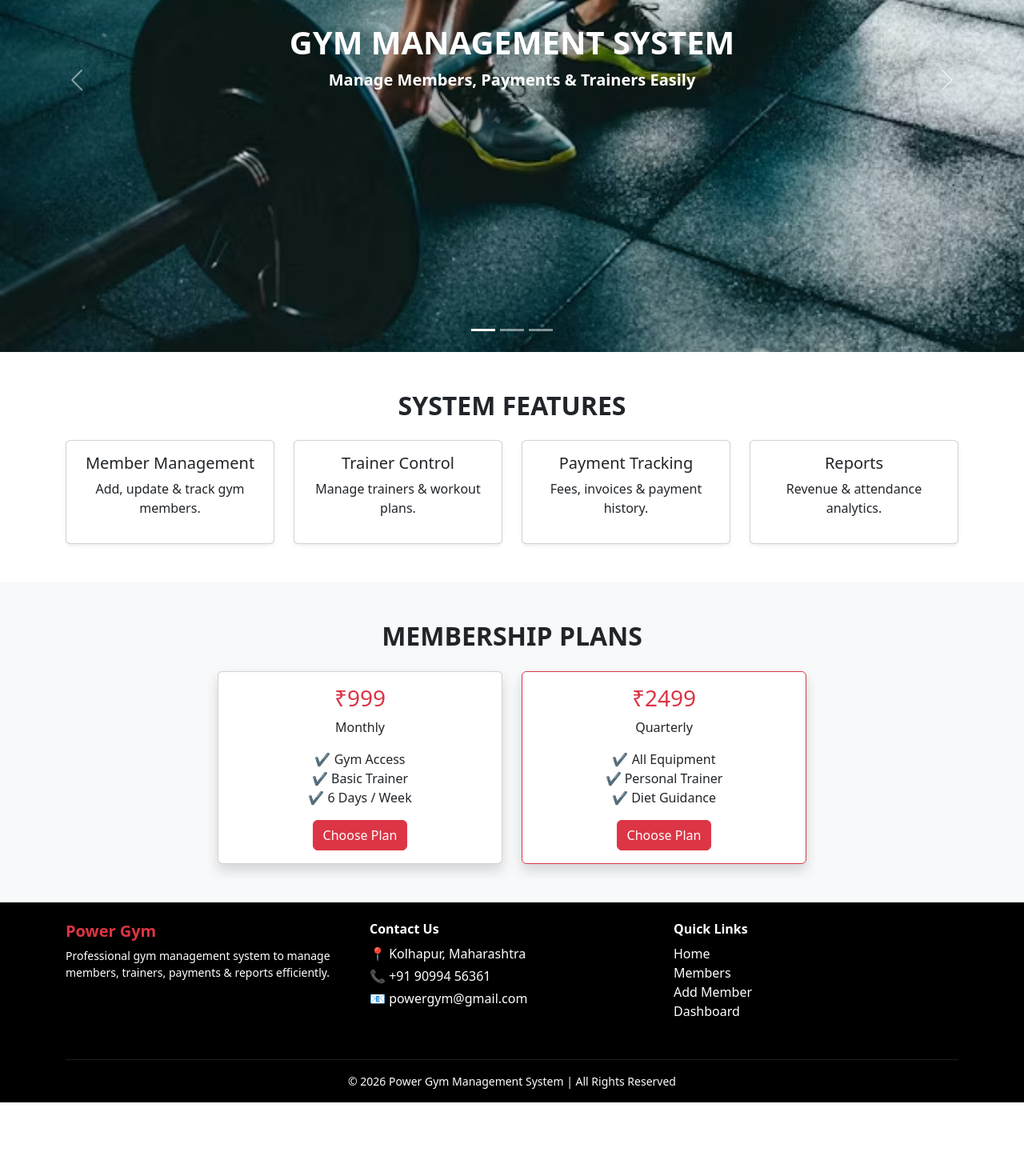
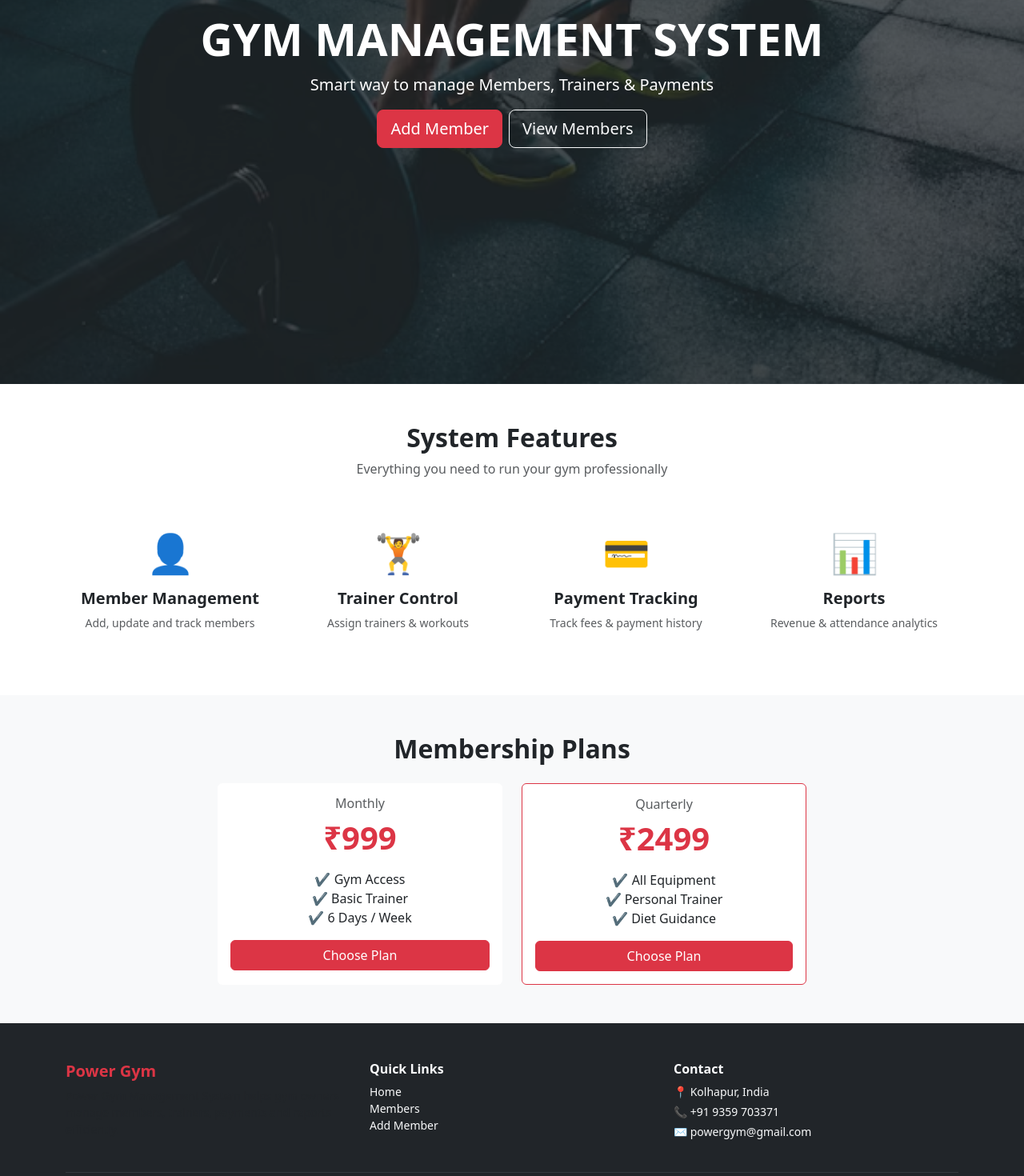
Before and after one commit to rahullokhande-2002/Power_GYM_1, a React app in the folder frontEnd/: page / in a window 1280 px wide. Shown: the part 240-1710 px from the top of the page at 80% size. Before the commit the page ends 1618 px from the top, so only its background shows below. Built offline with nearby package versions, Linux system fonts and the light colour scheme; the HTML template or start-up script is replaced by a standard one.

Commit message:
workout pdf added

```diff
--- /dev/null
+++ b/frontEnd/src/components/Home.css
@@ -0,0 +1,54 @@
+/* ===== FEATURE CARD HOVER ===== */
+.feature-card {
+  transition: all 0.4s ease;
+  cursor: pointer;
+}
+
+.feature-card:hover {
+  transform: translateY(-10px);
+  box-shadow: 0 15px 35px rgba(0, 0, 0, 0.15);
+}
+
+.feature-card .icon {
+  transition: transform 0.4s ease;
+}
+
+.feature-card:hover .icon {
+  transform: scale(1.2);
+}
+
+/* ===== PRICING CARD HOVER ===== */
+.pricing-card {
+  transition: all 0.4s ease;
+}
+
+.pricing-card:hover {
+  transform: scale(1.05);
+  box-shadow: 0 20px 40px rgba(220, 53, 69, 0.3);
+}
+
+/* ===== BUTTON ANIMATION ===== */
+.animated-btn {
+  transition: all 0.3s ease;
+}
+
+.animated-btn:hover {
+  transform: translateY(-2px);
+  box-shadow: 0 8px 20px rgba(220, 53, 69, 0.4);
+}
+
+/* ===== HERO TEXT ANIMATION ===== */
+.carousel-caption {
+  animation: fadeUp 1.2s ease;
+}
+
+@keyframes fadeUp {
+  from {
+    opacity: 0;
+    transform: translateY(40px);
+  }
+  to {
+    opacity: 1;
+    transform: translateY(0);
+  }
+}
--- a/frontEnd/src/components/Home.jsx
+++ b/frontEnd/src/components/Home.jsx
@@ -1,143 +1,109 @@
 import React from "react";
+import "./Home.css";
 
 const Home = () => {
   return (
     <>
-      {/* CAROUSEL */}
-      <div
-        id="gymCarousel"
-        className="carousel slide"
-        data-bs-ride="carousel"
-      >
-        <div className="carousel-indicators">
-          <button
-            type="button"
-            data-bs-target="#gymCarousel"
-            data-bs-slide-to="0"
-            className="active"
-          ></button>
-          <button
-            type="button"
-            data-bs-target="#gymCarousel"
-            data-bs-slide-to="1"
-          ></button>
-          <button
-            type="button"
-            data-bs-target="#gymCarousel"
-            data-bs-slide-to="2"
-          ></button>
-        </div>
-
+      {/* ===== HERO ===== */}
+      <div className="carousel slide">
         <div className="carousel-inner">
-          {/* Slide 1 */}
-          <div className="carousel-item active">
+          <div className="carousel-item active position-relative">
             <img
               src="./p2.avif"
               className="d-block w-100"
               alt="Gym"
-              style={{ height: "85vh", objectFit: "cover" }}
+              style={{ height: "90vh", objectFit: "cover" }}
             />
-            <div className="carousel-caption d-flex flex-column justify-content-center h-100">
-              <h1 className="fw-bold" style={{color:"white"}}>GYM MANAGEMENT SYSTEM</h1>
-              <p className="lead fw-bold" style={{color:"white"}}>
-                Manage Members, Payments & Trainers Easily
+
+            <div className="position-absolute top-0 start-0 w-100 h-100 bg-dark opacity-75"></div>
+
+            <div className="carousel-caption d-flex flex-column justify-content-center h-100 text-center">
+              <h1 className="fw-bold display-4">GYM MANAGEMENT SYSTEM</h1>
+              <p className="lead">
+                Smart way to manage Members, Trainers & Payments
               </p>
-
+              <div>
+                <a
+                  href="/addMembers"
+                  className="btn btn-danger btn-lg me-2 animated-btn"
+                >
+                  Add Member
+                </a>
+                <a
+                  href="/member"
+                  className="btn btn-outline-light btn-lg animated-btn"
+                >
+                  View Members
+                </a>
+              </div>
+            </div>
+          </div>
         </div>
       </div>
 
-          {/* Slide 2 */}
-          <div className="carousel-item">
-            <img
-              src="https://images.unsplash.com/photo-1558611848-73f7eb4001a1"
-              className="d-block w-100"
-              alt="Workout"
-              style={{ height: "85vh", objectFit: "cover" }}
-            />
-            <div className="carousel-caption">
-              <h1 className="fw-bold">POWER YOUR FITNESS BUSINESS</h1>
-              <p>Track members & revenue in real time</p>
+      {/* ===== FEATURES ===== */}
+      <section className="container py-5">
+        <div className="text-center mb-5">
+          <h2 className="fw-bold">System Features</h2>
+          <p className="text-muted">
+            Everything you need to run your gym professionally
+          </p>
         </div>
-          </div>
-
-          {/* Slide 3 */}
-
-        </div>
-
-        {/* Controls */}
-        <button
-          className="carousel-control-prev"
-          type="button"
-          data-bs-target="#gymCarousel"
-          data-bs-slide="prev"
-        >
-          <span className="carousel-control-prev-icon"></span>
-        </button>
-        <button
-          className="carousel-control-next"
-          type="button"
-          data-bs-target="#gymCarousel"
-          data-bs-slide="next"
-        >
-          <span className="carousel-control-next-icon"></span>
-        </button>
-      </div>
-
-      {/* FEATURES */}
-      <section className="container py-5 text-center">
-        <h2 className="fw-bold mb-4">SYSTEM FEATURES</h2>
 
         <div className="row g-4">
           {[
-            ["Member Management", "Add, update & track gym members."],
-            ["Trainer Control", "Manage trainers & workout plans."],
-            ["Payment Tracking", "Fees, invoices & payment history."],
-            ["Reports", "Revenue & attendance analytics."],
-          ].map((item, index) => (
-            <div className="col-md-3" key={index}>
-              <div className="card h-100 shadow-sm">
-                <div className="card-body">
-                  <h5>{item[0]}</h5>
-                  <p>{item[1]}</p>
-                </div>
+            ["👤", "Member Management", "Add, update and track members"],
+            ["🏋️", "Trainer Control", "Assign trainers & workouts"],
+            ["💳", "Payment Tracking", "Track fees & payment history"],
+            ["📊", "Reports", "Revenue & attendance analytics"],
+          ].map((item, i) => (
+            <div className="col-md-3" key={i}>
+              <div className="card feature-card h-100 border-0 text-center p-3">
+                <div className="display-5 mb-3 icon">{item[0]}</div>
+                <h5 className="fw-bold">{item[1]}</h5>
+                <p className="text-muted small">{item[2]}</p>
               </div>
             </div>
           ))}
         </div>
       </section>
 
-      {/* PLANS */}
+      {/* ===== PRICING ===== */}
       <section className="bg-light py-5">
         <div className="container text-center">
-          <h2 className="fw-bold mb-4">MEMBERSHIP PLANS</h2>
+          <h2 className="fw-bold mb-4">Membership Plans</h2>
 
           <div className="row g-4 justify-content-center">
             <div className="col-md-4">
-              <div className="card h-100 shadow">
+              <div className="card pricing-card h-100 border-0">
                 <div className="card-body">
-                  <h3 className="text-danger">₹999</h3>
-                  <p>Monthly</p>
-                  <ul className="list-unstyled">
+                  <h6 className="text-muted">Monthly</h6>
+                  <h1 className="fw-bold text-danger">₹999</h1>
+                  <ul className="list-unstyled my-3">
                     <li>✔ Gym Access</li>
                     <li>✔ Basic Trainer</li>
                     <li>✔ 6 Days / Week</li>
                   </ul>
-                  <button className="btn btn-danger">Choose Plan</button>
+                  <button className="btn btn-danger w-100 animated-btn">
+                    Choose Plan
+                  </button>
                 </div>
               </div>
             </div>
 
             <div className="col-md-4">
-              <div className="card h-100 border-danger shadow">
+              <div className="card pricing-card h-100 border-danger">
                 <div className="card-body">
-                  <h3 className="text-danger">₹2499</h3>
-                  <p>Quarterly</p>
-                  <ul className="list-unstyled">
+                  <h6 className="text-muted">Quarterly</h6>
+                  <h1 className="fw-bold text-danger">₹2499</h1>
+                  <ul className="list-unstyled my-3">
                     <li>✔ All Equipment</li>
                     <li>✔ Personal Trainer</li>
                     <li>✔ Diet Guidance</li>
                   </ul>
-                  <button className="btn btn-danger">Choose Plan</button>
+                  <button className="btn btn-danger w-100 animated-btn">
+                    Choose Plan
+                  </button>
                 </div>
               </div>
             </div>
@@ -145,53 +111,45 @@ const Home = () => {
         </div>
       </section>
 
-
-
-      {/* FOOTER */}
-   <footer className="bg-black text-white pt-4">
+      {/* ===== FOOTER ===== */}
+      <footer className="bg-dark text-light pt-5">
         <div className="container">
-    <div className="row text-start">
-
-      {/* Gym Info */}
-      <div className="col-md-4 mb-3">
-        <h5 className="text-danger fw-bold">Power Gym</h5>
-        <p className="small">
-          Professional gym management system to manage members,
-          trainers, payments & reports efficiently.
+          <div className="row g-4">
+            {/* About */}
+            <div className="col-md-4">
+              <h5 className="fw-bold text-danger">Power Gym</h5>
+              <p className="small text-muted">
+                Power Gym Management System helps gym owners manage members,
+                trainers, payments and reports efficiently.
               </p>
             </div>
 
-      {/* Contact Info */}
-      <div className="col-md-4 mb-3">
-        <h6 className="fw-bold">Contact Us</h6>
-        <p className="mb-1">📍 Kolhapur, Maharashtra</p>
-        <p className="mb-1">📞 +91 90994 56361</p>
-        <p className="mb-1">📧 powergym@gmail.com</p>
-      </div>
-
             {/* Quick Links */}
-      <div className="col-md-4 mb-3">
+            <div className="col-md-4">
               <h6 className="fw-bold">Quick Links</h6>
-        <ul className="list-unstyled">
-          <li><a href="/" className="text-white text-decoration-none">Home</a></li>
-          <li><a href="/member" className="text-white text-decoration-none">Members</a></li>
-          <li><a href="/addMembers" className="text-white text-decoration-none">Add Member</a></li>
-          <li><a href="/test" className="text-white text-decoration-none">Dashboard</a></li>
+              <ul className="list-unstyled small">
+                <li><a href="/" className="text-decoration-none text-light">Home</a></li>
+                <li><a href="/member" className="text-decoration-none text-light">Members</a></li>
+                <li><a href="/addMembers" className="text-decoration-none text-light">Add Member</a></li>
               </ul>
             </div>
 
+            {/* Contact */}
+            <div className="col-md-4">
+              <h6 className="fw-bold">Contact</h6>
+              <p className="small mb-1">📍 Kolhapur, India</p>
+              <p className="small mb-1">📞 +91 9359 703371</p>
+              <p className="small">✉️ powergym@gmail.com</p>
+            </div>
           </div>
 
-    <hr className="border-secondary" />
+          <hr className="border-secondary mt-4" />
 
-    <div className="text-center pb-3">
-      <p className="mb-0 small">
-        © {new Date().getFullYear()} Power Gym Management System | All Rights Reserved
-      </p>
+          <div className="text-center pb-3 small">
+            © {new Date().getFullYear()} Power Gym. All Rights Reserved.
           </div>
         </div>
       </footer>
-
     </>
   );
 };
--- a/frontEnd/src/components/Navbar.jsx
+++ b/frontEnd/src/components/Navbar.jsx
@@ -31,7 +31,7 @@ const Navbar = () => {
             </li>
 
             <li className="nav-item">
-              <Link className="nav-link" to="/dashboard">Dashboard</Link>
+              <Link className="nav-link" to="/dashboard"></Link>
             </li>
 
             <li className="nav-item">
--- a/frontEnd/src/jsondata/db.json
+++ b/frontEnd/src/jsondata/db.json
@@ -54,15 +54,6 @@
   },
   "members": [
     {
-      "fullname": "Rahul shivaji lokhnade",
-      "age": "222",
-      "height": "",
-      "weight": "",
-      "city": "satara",
-      "mobilenumber": "9099456361",
-      "id": 3
-    },
-    {
       "fullname": "suyash",
       "age": "22",
       "height": "",
@@ -72,15 +63,15 @@
       "id": 4
     },
     {
-      "fullname": "new",
-      "age": "",
-      "height": "",
-      "weight": "23",
+      "fullname": "hemant",
+      "age": "22",
+      "height": "164",
+      "weight": "67",
       "exerciseType": "Weight Training",
-      "gymDuration": "3 Months",
-      "gymFee": "2199",
-      "mobilenumber": "",
-      "id": 5
+      "gymDuration": "1 Year",
+      "gymFee": "25000",
+      "mobilenumber": "9081109040",
+      "id": 7
     }
   ]
 }
```
Also changed, not shown: frontEnd/db.json (added, +19 -0 lines), frontEnd/src/components/Dashboard.jsx (+39 -23 lines), frontEnd/src/components/members/AddMembers.jsx (+38 -34 lines), frontEnd/src/pages/Login.jsx (+30 -9 lines), 1 other file (tests, documents, lock files or other folders). Lines whose indentation alone changed are shown as unchanged.
